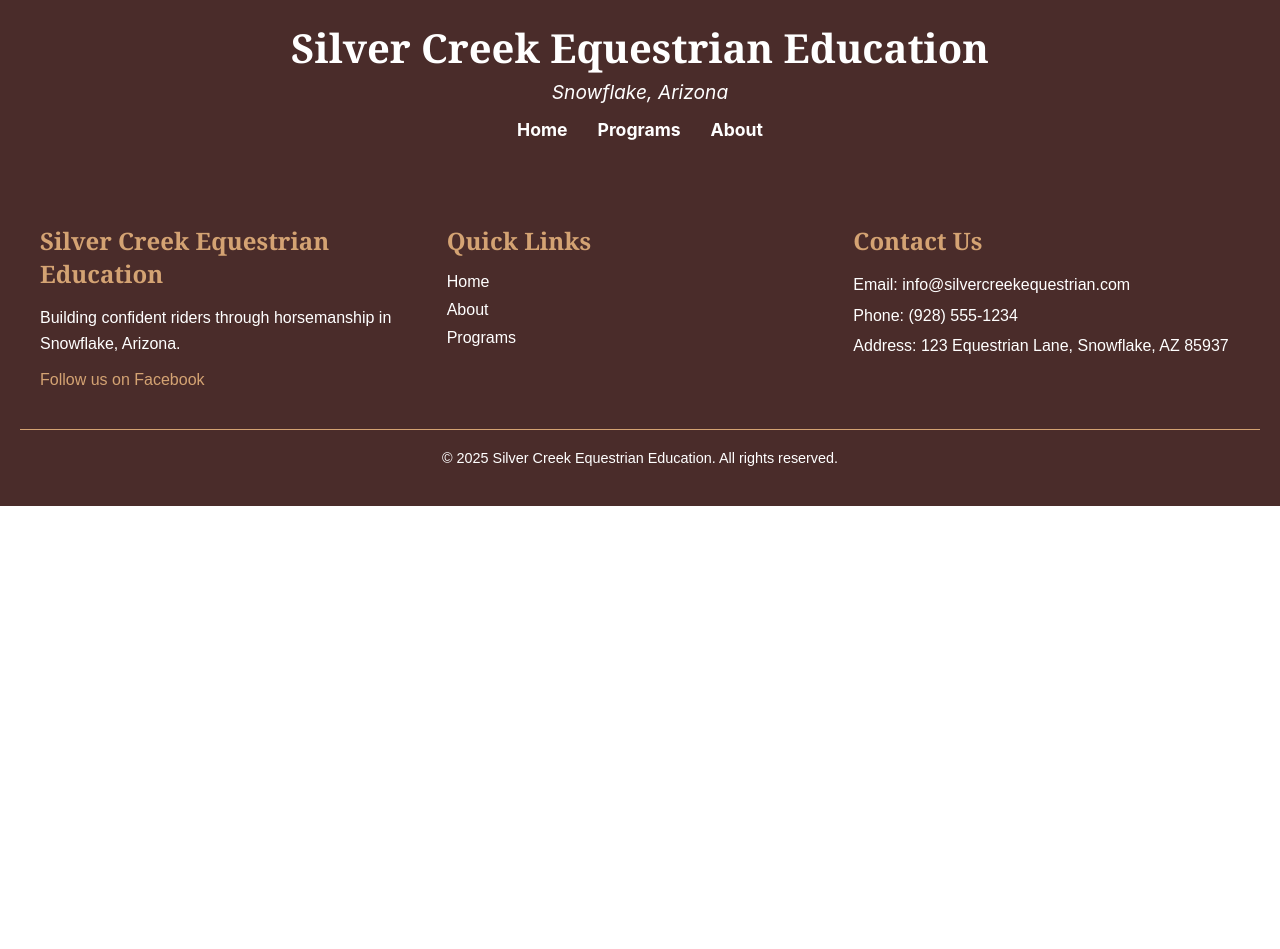
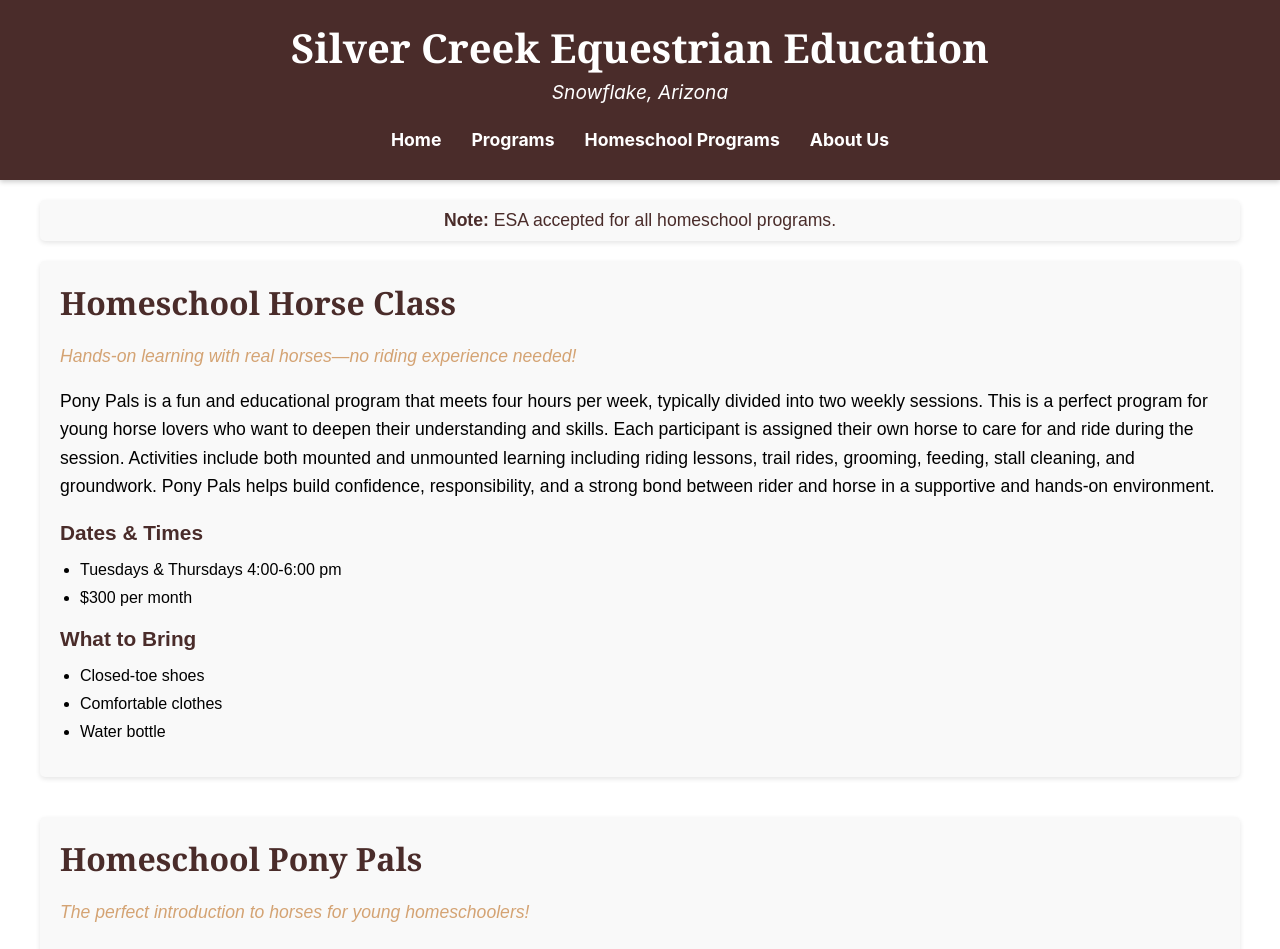
Before and after one commit to harrisonoakess/SCEEP, a React (Create React App) app in the folder client/: page /homeschool-programs in a window 1280 px wide. Shown: the top 949 px of the page. Before the commit the page ends 800 px from the top, so only its background shows below. Built offline with nearby package versions, Linux system fonts and the light colour scheme.

Commit message:
new updated to the about page. Also added a homechool section to the header

```diff
--- a/client/src/App.js
+++ b/client/src/App.js
@@ -5,6 +5,8 @@ import Footer from './components/Footer';
 import Home from './pages/Home';
 import Programs from './pages/Programs';
 import About from './pages/About';
+import HomeschoolPrograms from './pages/HomeschoolPrograms';
+
 import './App.css';
 
 function App() {
@@ -15,6 +17,7 @@ function App() {
         <Routes>
           <Route path="/" element={<Home />} />
           <Route path="/programs" element={<Programs />} />
+          <Route path="/homeschool-programs" element={<HomeschoolPrograms />} />
           <Route path="/about" element={<About />} />
         </Routes>
         <Footer />
--- a/client/src/components/Header.css
+++ b/client/src/components/Header.css
@@ -51,16 +51,19 @@
   color: #d4a373;
 }
 
-/* New styles for the dropdown */
+/* Dropdown container */
 .dropdown {
   position: relative;
 }
 
+/* The hoverable part */
 .dropdown-toggle {
+  display: block;
   color: white;
   font-size: 1.1rem;
   font-weight: bold;
   cursor: pointer;
+  padding: 10px 0;
   transition: color 0.3s ease;
 }
 
@@ -68,34 +71,37 @@
   color: #d4a373;
 }
 
+/* The hidden dropdown */
 .dropdown-menu {
-  display: none; /* Hidden by default */
+  display: none;
   position: absolute;
-  top: 100%; /* Position below the "Programs" link */
+  top: 100%;
   left: 50%;
-  transform: translateX(-50%); /* Center the dropdown */
-  background-color: #4a2c2a; /* Match header background */
+  transform: translateX(-50%);
+  background-color: #4a2c2a;
   box-shadow: 0 2px 5px rgba(0, 0, 0, 0.2);
   border-radius: 5px;
   padding: 10px 0;
-  min-width: 250px; /* Ensure enough width for longer program names */
-  z-index: 1000; /* Ensure it appears above other elements */
+  min-width: 250px;
+  z-index: 1000;
 }
 
+/* Show the dropdown on hover of the parent li */
 .dropdown:hover .dropdown-menu {
-  display: block; /* Show dropdown on hover */
+  display: block;
 }
 
 .dropdown-menu a {
-  display: block; /* Stack the links vertically */
+  display: block;
   padding: 10px 20px;
   color: white;
   text-align: center;
   font-size: 1rem;
   font-weight: normal;
+  text-decoration: none;
 }
 
 .dropdown-menu a:hover {
-  background-color: #5a3c3a; /* Slightly lighter brown for hover effect */
+  background-color: #5a3c3a;
   color: #d4a373;
 }
--- a/client/src/components/Header.js
+++ b/client/src/components/Header.js
@@ -10,25 +10,39 @@ function Header() {
         <p>Snowflake, Arizona</p>
         <nav className="nav-menu">
           <ul>
-            <li>
-              <Link to="/">Home</Link>
+            <li className="dropdown">
+              <Link to="/" className="dropdown-toggle">Home</Link>
             </li>
+
+            {/* Programs Dropdown */}
             <li className="dropdown">
               <span className="dropdown-toggle">Programs</span>
               <div className="dropdown-menu">
-                <Link to="/programs#homeschool-horse-class">Homeschool Horse Class</Link>
-                <Link to="/programs#day-at-the-farm">Day at the Farm with Horses</Link>
-                <Link to="/programs#saddle-club">Saddle Club</Link>
-                <Link to="/programs#private-horsemanship">Private Horsemanship Lessons</Link>
+                <Link to="/programs#day-at-the-farm">Day at the Farm</Link>
+                <Link to="/programs#private-horsemanship">Private Lessons</Link>
                 <Link to="/programs#summer-horse-camp">Summer Horse Camp</Link>
                 <Link to="/programs#pony-pals">Pony Pals</Link>
-                <Link to="/programs#horse-lease-program">Horse Lease Program</Link>
                 <Link to="/programs#dirt-road-riders">Dirt Road Riders</Link>
-                <Link to="/programs#equine-apprenticeship">Equine Apprenticeship Program</Link>
+                <Link to="/programs#equine-apprenticeship">Equine Apprenticeship</Link>
               </div>
             </li>
-            <li>
-              <Link to="/about">About</Link>
+
+            {/* Homeschool Programs Dropdown */}
+            <li className="dropdown">
+              <span className="dropdown-toggle">Homeschool Programs</span>
+              <div className="dropdown-menu">
+                <Link to="/homeschool-programs#homeschool-horse-class">Homeschool Horse Class</Link>
+                <Link to="/homeschool-programs#homeschool-pony-pals">Homeschool Pony Pals</Link>
+              </div>
+            </li>
+
+            {/* About Dropdown */}
+            <li className="dropdown">
+              <span className="dropdown-toggle">About Us</span>
+              <div className="dropdown-menu">
+                <Link to="/about#meet-the-team">Meet the Team</Link>
+                <Link to="/about#meet-the-horses">Meet the Horses</Link>
+              </div>
             </li>
           </ul>
         </nav>
--- a/client/src/index.css
+++ b/client/src/index.css
@@ -11,3 +11,7 @@ code {
   font-family: source-code-pro, Menlo, Monaco, Consolas, 'Courier New',
     monospace;
 }
+
+html {
+  scroll-behavior: smooth;
+}
--- a/client/src/pages/About.js
+++ b/client/src/pages/About.js
@@ -1,10 +1,10 @@
-import React from 'react';
+import React, { useEffect } from 'react';
+import { useLocation } from 'react-router-dom';
 import './About.css';
 
 import LaurieBrimhall from '../assets/images/aboutPageProfiles/laurieBrimhall1.jpg';
 import JayOhaco from '../assets/images/aboutPageProfiles/jayOhaco.jpg';
 import LexiGardner from '../assets/images/aboutPageProfiles/lexiGardner1.jpg';
-// Placeholder imports for new team members and horses (replace with actual images)
 import SedonaForbis from '../assets/images/aboutPageProfiles/sedonaForbis.jpg';
 import KyriWood from '../assets/images/aboutPageProfiles/kyriWood.png';
 import ClaireHall from '../assets/images/aboutPageProfiles/claireHall.png';
@@ -21,7 +21,19 @@ import Duke from '../assets/images/aboutPageProfiles/duke.jpg';
 import Maverick from '../assets/images/aboutPageProfiles/maverick.jpg';
 
 const About = () => {
-  // Team Data (Main Instructors)
+  const location = useLocation();
+
+  useEffect(() => {
+    if (location.hash) {
+      const el = document.querySelector(location.hash);
+      if (el) {
+        setTimeout(() => {
+          el.scrollIntoView({ behavior: 'smooth' });
+        }, 0);
+      }
+    }
+  }, [location]);
+
   const team = [
     {
       name: 'Laurie Brimhall',
@@ -147,7 +159,7 @@ const About = () => {
   return (
     <div className="about-page">
       {/* Team Section */}
-      <section className="staff-section">
+      <section className="staff-section" id="meet-the-team">
         <h2>Meet Our Team</h2>
         <div className="staff-list">
           {team.map((member, index) => (
@@ -177,7 +189,7 @@ const About = () => {
       </section>
 
       {/* Horses Section */}
-      <section className="horses-section">
+      <section className="horses-section" id="meet-the-horses">
         <h2>Meet the Horses</h2>
         <div className="staff-list">
           {horses.map((horse, index) => (
--- /dev/null
+++ b/client/src/pages/HomeschoolPrograms.js
@@ -0,0 +1,100 @@
+import React, { useEffect } from 'react';
+import { useLocation } from 'react-router-dom'; // 👈 Add this
+import './Programs.css'; // reuse same styles
+
+const ProgramSection = ({ id, title, tagline, description, dates, whatToBring }) => (
+  <section id={id} className="program-section">
+    <div className="program-content">
+      <div className="program-details">
+        <h2>{title}</h2>
+        {tagline && <p className="program-tagline">{tagline}</p>}
+        <p>{description}</p>
+
+        {dates?.length > 0 && (
+          <>
+            <h3>Dates & Times</h3>
+            <ul>{dates.map((item, idx) => <li key={idx}>{item}</li>)}</ul>
+          </>
+        )}
+
+        {whatToBring?.length > 0 && (
+          <>
+            <h3>What to Bring</h3>
+            <ul>{whatToBring.map((item, idx) => <li key={idx}>{item}</li>)}</ul>
+          </>
+        )}
+      </div>
+    </div>
+  </section>
+);
+
+const HomeschoolPrograms = () => {
+  const { hash } = useLocation(); // 👈 Get current hash
+
+  useEffect(() => {
+    if (hash) {
+      // Delay scrolling to make sure the element is mounted
+      setTimeout(() => {
+        const el = document.getElementById(hash.replace('#', ''));
+        if (el) el.scrollIntoView({ behavior: 'smooth' });
+      }, 100); // small delay
+    }
+  }, [hash]);
+
+  return (
+    <div className="programs-page">
+      <div className="esa-note">
+        <p><strong>Note:</strong> ESA accepted for all homeschool programs.</p>
+      </div>
+
+      <ProgramSection
+        id="homeschool-horse-class"
+        title="Homeschool Horse Class"
+        tagline="Hands-on learning with real horses—no riding experience needed!"
+        description="Pony Pals is a fun and educational program that meets four hours per week, typically
+            divided into two weekly sessions. This is a perfect program for young horse lovers who
+            want to deepen their understanding and skills. Each participant is assigned their own
+            horse to care for and ride during the session. Activities include both mounted and
+            unmounted learning including riding lessons, trail rides, grooming, feeding, stall
+            cleaning, and groundwork. Pony Pals helps build confidence, responsibility, and a
+            strong bond between rider and horse in a supportive and hands-on environment."
+        dates={[
+            "Tuesdays & Thursdays 4:00-6:00 pm",
+            "$300 per month"
+        ]}
+        whatToBring={[
+          "Closed-toe shoes",
+          "Comfortable clothes",
+          "Water bottle"
+        ]}
+      />
+
+      <ProgramSection
+        id="homeschool-pony-pals"
+        title="Homeschool Pony Pals"
+        tagline="The perfect introduction to horses for young homeschoolers!"
+        description="Homeschool Pony Pals is a fun and educational program that meets once per week
+                    for two hours ans is perfect for young horse lovers who want to deepen their
+                    understanding and skills. Each participant is assigned their own horse to care for and
+                    ride during the session. Activities include both mounted and unmounted learning
+                    including riding lessons, trail rides, grooming, feeding, stall cleaning, and groundwork.
+                    Pony Pals helps build confidence, responsibility, and a strong bond between rider and
+                    horse in a supportive and hands-on environment."
+        dates={[
+          "Mondays 10:30-12:30 pm",
+          "Wednesays 10:30-12:30 pm",
+          "$150 per month",
+          "Limited availability"
+
+        ]}
+        whatToBring={[
+          "Long pants",
+          "Closed-toe shoes or boots",
+          "Water bottle"
+        ]}
+      />
+    </div>
+  );
+};
+
+export default HomeschoolPrograms;
--- a/client/src/pages/Programs.js
+++ b/client/src/pages/Programs.js
@@ -98,7 +98,7 @@ const Programs = () => {
         // imageRight="/assets/images/day-at-the-farm-right.jpg"
       />
 
-      <ProgramSection
+      {/* <ProgramSection
         id="saddle-club"
         title="Saddle Club"
         tagline="Saddle up and start your horse journey—fun for all ages!"
@@ -115,7 +115,7 @@ const Programs = () => {
         ]}
         // imageLeft="/assets/images/saddle-club-left.jpg"
         // imageRight="/assets/images/saddle-club-right.jpg"
-      />
+      /> */}
 
       <ProgramSection
         id="private-horsemanship"
@@ -198,7 +198,7 @@ const Programs = () => {
         // imageRight="/assets/images/pony-pals-right.jpg"
       />
 
-      <ProgramSection
+      {/* <ProgramSection
         id="horse-lease-program"
         title="Horse Lease Program"
         tagline="Grow your skills. Deepen your connection. Lease a horse today."
@@ -214,7 +214,7 @@ const Programs = () => {
         ]}
         // imageLeft="/assets/images/horse-lease-program-left.jpg"
         // imageRight="/assets/images/horse-lease-program-right.jpg"
-      />
+      /> */}
 
       <ProgramSection
         id="dirt-road-riders"
```
Also changed, not shown: client/src/pages/HomeschoolPrograms.css (added), 1 other file (tests, documents, lock files or other folders).
